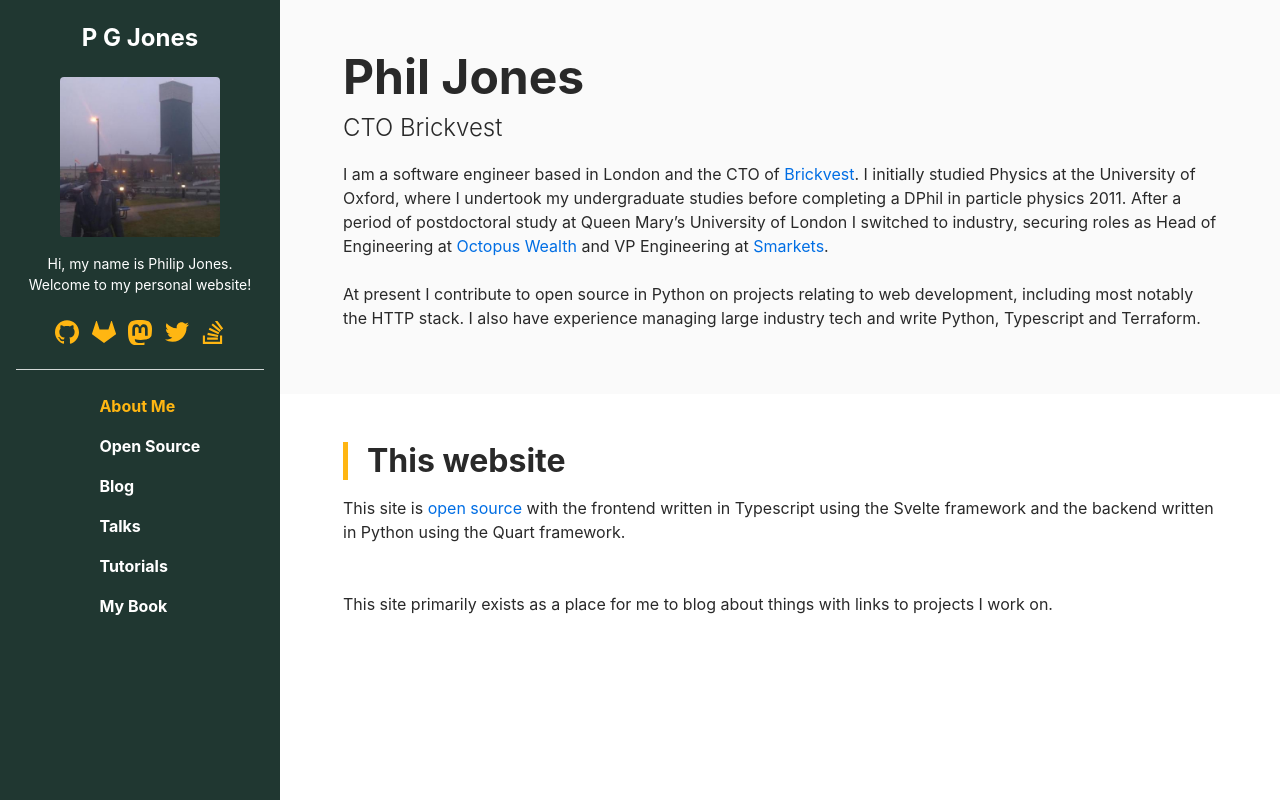
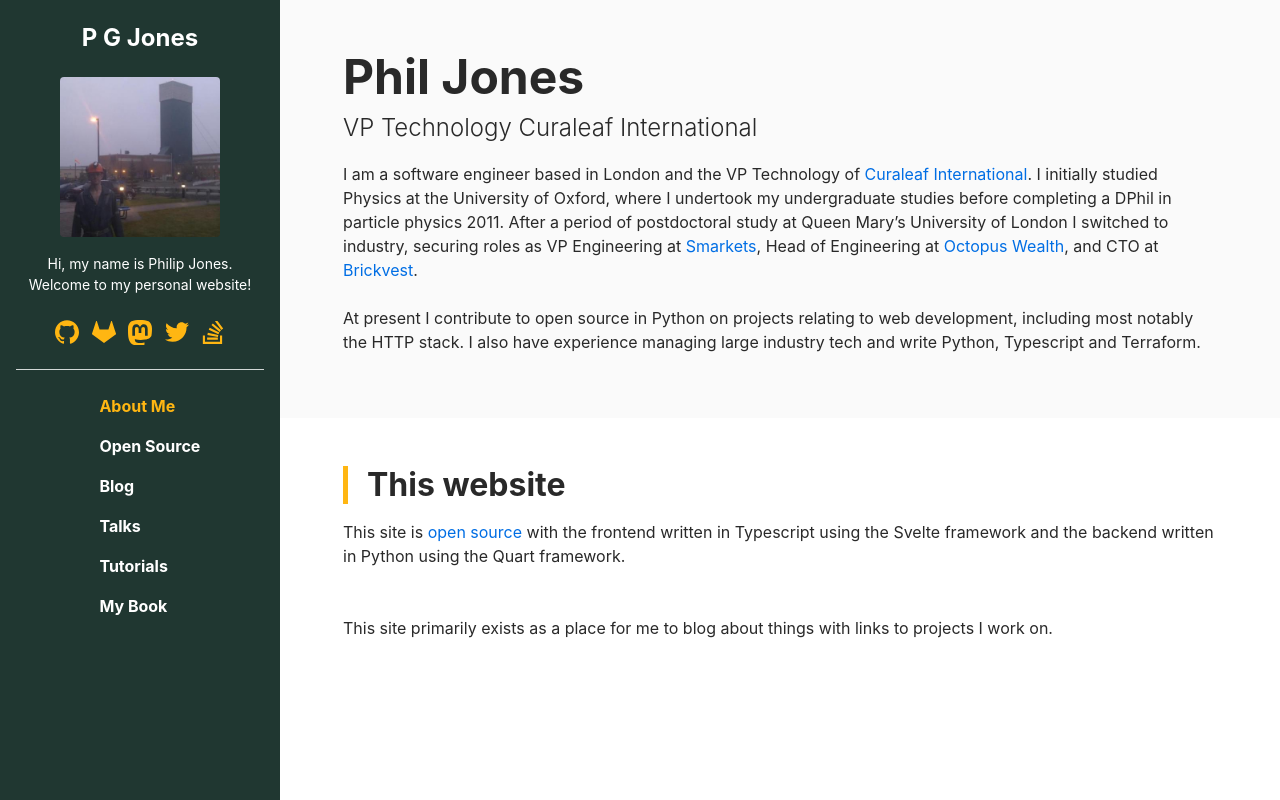
Before and after one commit to pgjones/pgjones_dev, a SvelteKit app in the folder frontend/: page /info in a window 1280 px wide. Built offline with nearby package versions, Linux system fonts and the light colour scheme; some icons are missing.

Commit message:
frontend: Update my info
As I have a new job.

```diff
--- a/frontend/src/routes/info/+page.svelte
+++ b/frontend/src/routes/info/+page.svelte
@@ -8,18 +8,18 @@
     <div class="profile-teaser media flex-column flex-lg-row">
       <div class="media-body">
         <h2 class="name font-weight-bold mb-1">Phil Jones</h2>
-        <div class="tagline mb-3">CTO Brickvest</div>
+        <div class="tagline mb-3">VP Technology Curaleaf International</div>
         <p class="bio mb-4">
-          I am a software engineer based in London and the CTO of{" "}
-          <a href="https://brickvest.com">Brickvest</a>. I initially studied
-          Physics at the University of Oxford, where I undertook my
-          undergraduate studies before completing a DPhil in particle physics
-          2011. After a period of postdoctoral study at Queen Mary’s University
-          of London I switched to industry, securing roles as Head of
-          Engineering at{" "}
-          <a href="https://octopuswealth.com/">Octopus Wealth</a>
-          and VP Engineering at
-          <a href="https://smarkets.com/">Smarkets</a>.
+          I am a software engineer based in London and the VP Technology of {" "}
+          <a href="https://curaleafinternational.com">Curaleaf International</a
+          >. I initially studied Physics at the University of Oxford, where I
+          undertook my undergraduate studies before completing a DPhil in
+          particle physics 2011. After a period of postdoctoral study at Queen
+          Mary’s University of London I switched to industry, securing roles as
+          VP Engineering at
+          <a href="https://smarkets.com/">Smarkets</a>, Head of Engineering at
+          <a href="https://octopuswealth.com/">Octopus Wealth</a>, and CTO at
+          <a href="https://brickvest.com">Brickvest</a>.
         </p>
         <p>
           At present I contribute to open source in Python on projects relating
```
